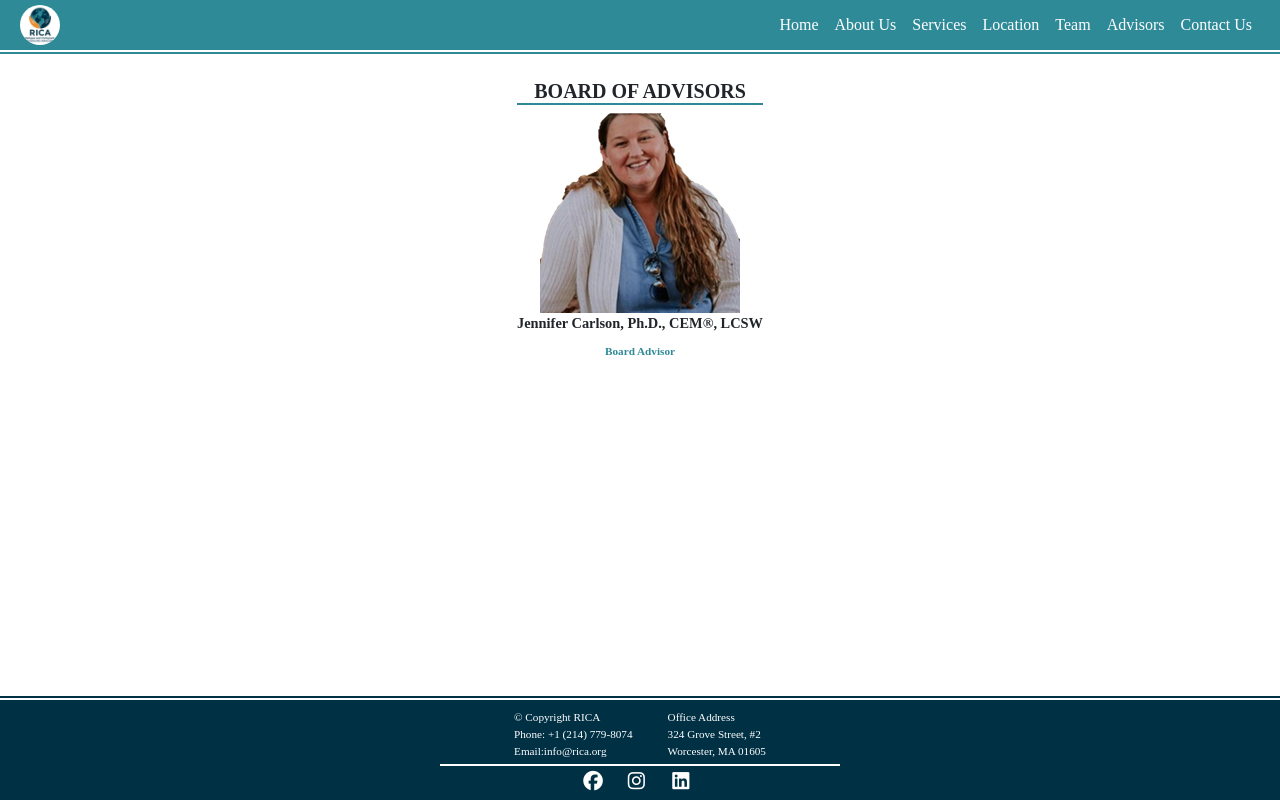
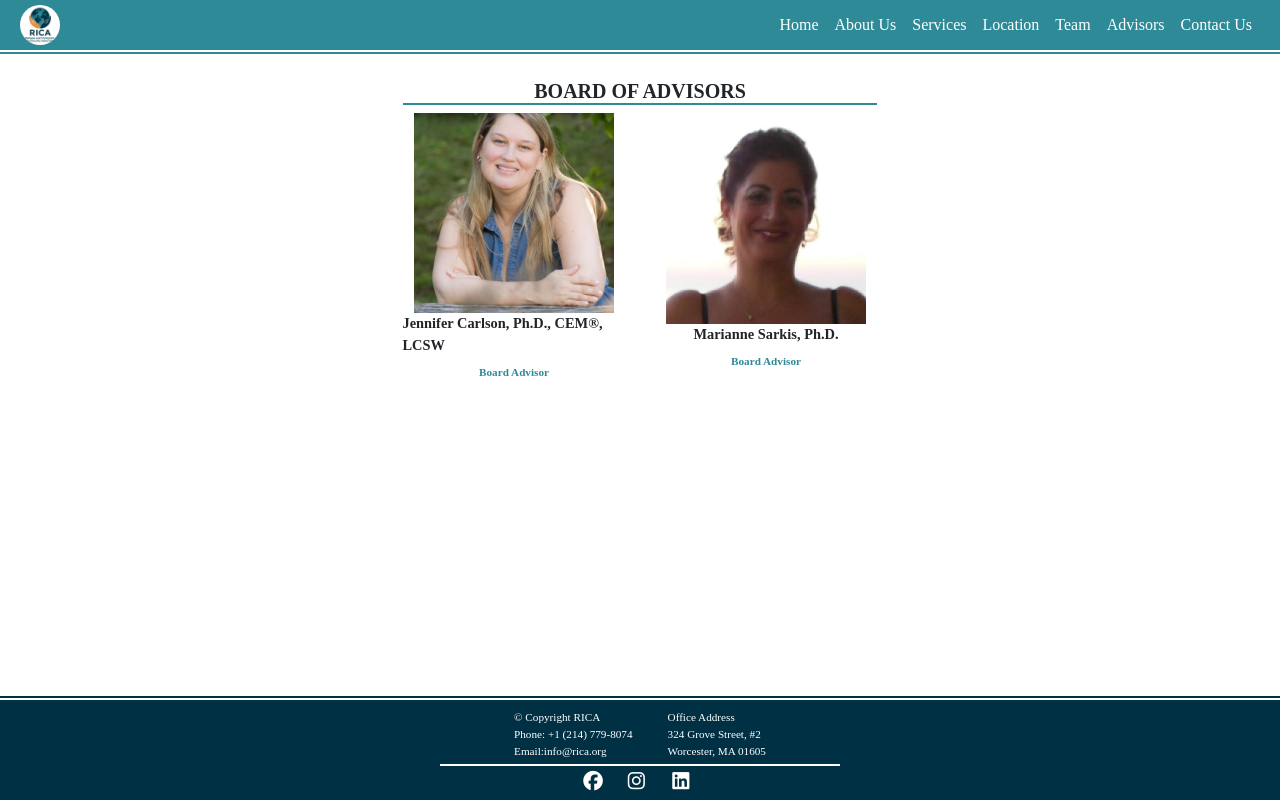
Before and after one commit to okwaroissa/rica, a React (Create React App) app: page /#/advisors in a window 1280 px wide. Built offline with nearby package versions, Linux system fonts and the light colour scheme.

Commit message:
sarkis bio

```diff
--- a/src/biopages/biographies.ts
+++ b/src/biopages/biographies.ts
@@ -7,7 +7,9 @@ import khalid from '../images/khalid.jpg'
 import ibrahim from '../images/ibrahim.jpg'
 import emma from '../images/emma.jpg'
 import jennifer from '../images/jennipher.jpg'
+import carlson from '../images/carlson.jpg'
 import nelson from '../images/nelson.jpg'
+import sarkis from '../images/sarkis.jpg'
 
 
 export const team = {
@@ -122,7 +124,7 @@ export const team = {
         {
             "name":"Jennifer Carlson, Ph.D., CEM®, LCSW",
             "title":"Board Advisor",
-            "photo":jennifer,
+            "photo":carlson,
             "linkedin":"https://www.linkedin.com/in/jenniferc14/",
             "bio":[
                 "Jennifer Carlson, Ph.D., CEM®, LCSW, is a leading New England emergency management expert, educator, and author with over 20 years of experience. \
@@ -132,6 +134,17 @@ export const team = {
                 Currently, she serves as a professor of emergency management at Anna Maria College, where she also serves as the campus-wide Co-Director of the Honors Program.",
                 "She is the author of multiple journal articles and books, including Exploring the Professionalization of Emergency [Disaster] Management. \
                 Dr. Carlson is dedicated to advancing the field through research on the professionalization of emergency management, as well as through teaching, writing, and service on professional boards."
+            ]
+        },
+        {
+            "name":"Marianne Sarkis, Ph.D.",
+            "title":"Board Advisor",
+            "photo":sarkis,
+            "linkedin":"https://www.linkedin.com/in/marianne-sarkis/",
+            "bio":[
+                "Marianne Sarkis has over twenty years’ experience working with refugee and immigrant communities, including Somalis, Kenyans, Iraqis, and Ghanaians. \
+                She has provided advocacy and education through grand rounds and professional trainings on refugee health, reproductive health, and early childhood trauma, emphasizing culturally responsive and trauma-informed care. \
+                Drawing on her background in anthropology and data analytics, Marianne focuses on structural inequalities and immigrant health, ensuring refugee voices are recognized in shaping services and policy."
             ]
         }
     ],
```
Also changed, not shown: src/images/carlson.jpg (added), src/images/sarkis.jpg (added).
